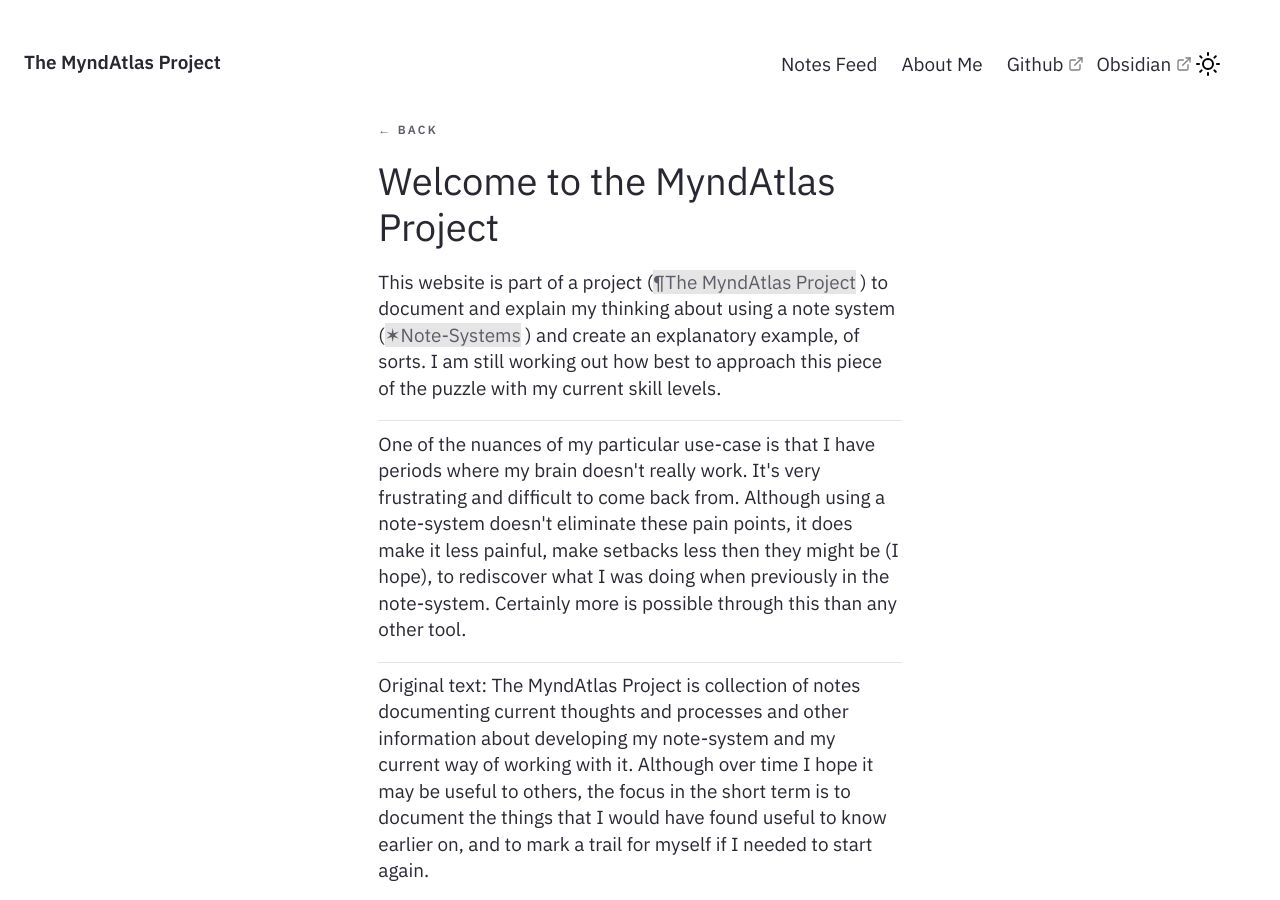
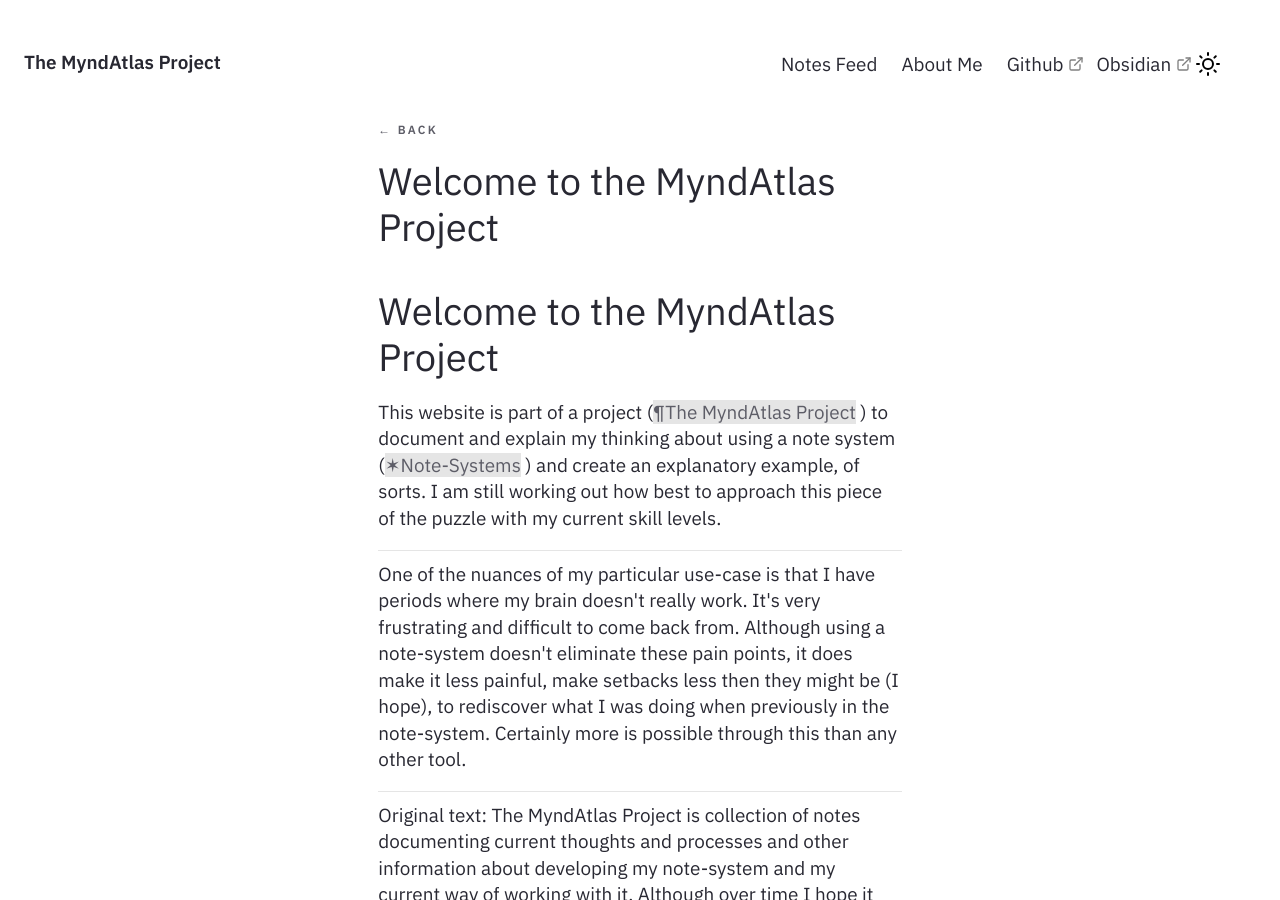
Before and after one commit to myndatlas/myndatlas.github.io, a Jekyll site: the page built from _notes/Public/Welcome to the MyndAtlas Project.md, in a window 1280 px wide and 900 px high. Built offline with Jekyll 4.4.1, drawn with Linux system fonts in a browser that asks for light colours; part of the change alters nothing that is shown.

Commit message:
vault backup: 2023-03-23 17:47:31

```diff
--- a/_layouts/Post.html
+++ b/_layouts/Post.html
@@ -31,9 +31,9 @@
 
 <head>
     <meta content="width=device-width, initial-scale=1" name="viewport" />
-    <meta content="SAS Hutchins" property="og:site_name" />
+    <meta content="Hiran Venugopalan" property="og:site_name" />
     <meta
-        content="Note-System | Personal Knowledge Base | Personal Knowledge Management"
+        content="Product and Type Designer | UI UX | Design Mentoring"
         property="og:description">
     <meta content="{{ site.url }}/about/" property="article:author">
     <meta property="og:image" content="../assets/img/OGImg.png">
@@ -95,7 +95,7 @@
             {%- if page.feedformat -%}
             <div class="column is-6-widescreen  is-8-desktop is-8-tablet is-12-mobile">
                 <h5 class="meta-title"><a href="/">← Home</a></h5>
-
+                    <div class="jumbo">{{page.title}}</div>
                     {%- include Content.html -%}
                     {%- include Feed.html -%}
             {%- endif -%}
@@ -121,7 +121,7 @@
                         h3 {padding-top: 1rem; padding-bottom: 0rem;}
                     </style>
                     {%- endif -%}
-
+                    <h1>{{page.title}}</h1>
                     {%- include Content.html -%}
                     {%- include Backlinks.html -%}
                     </div>
```
